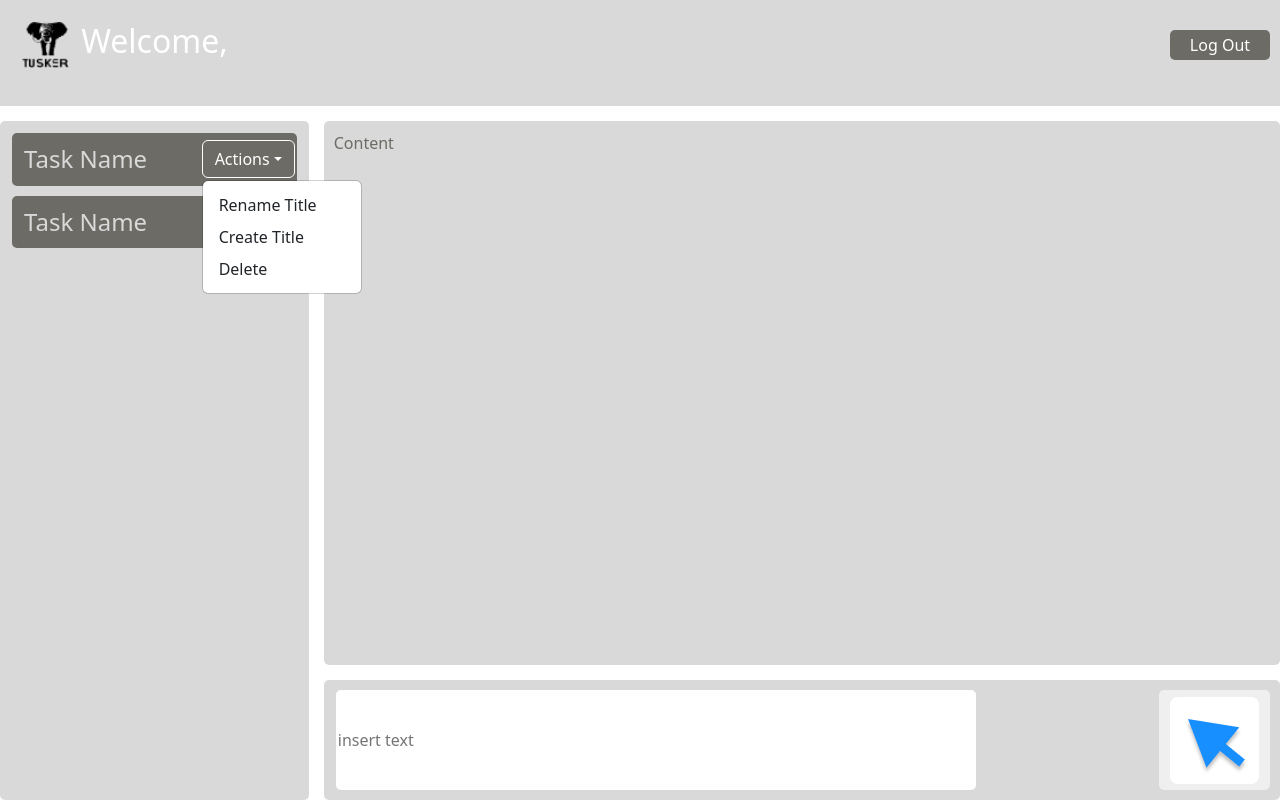
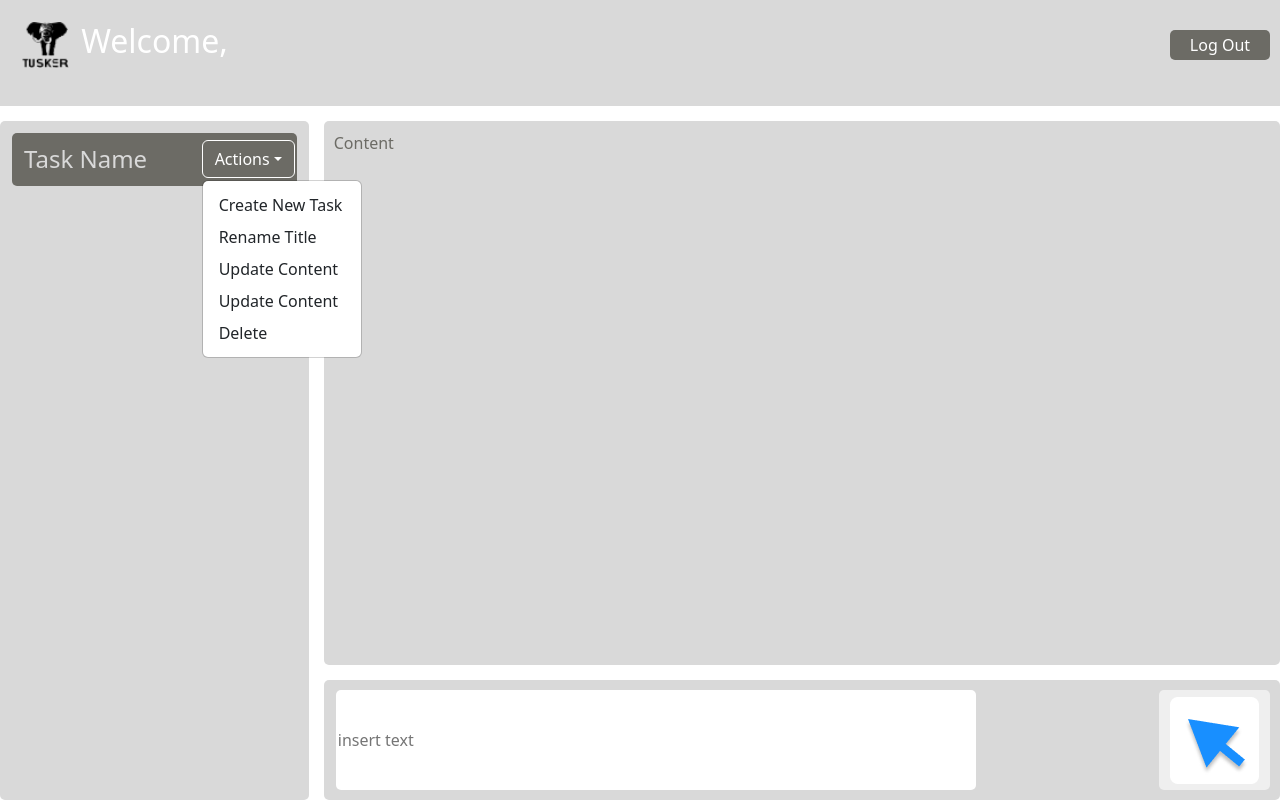
Before and after one commit to Ramis-alt/module-4-final, a React (Vite) app: page /main in a window 1280 px wide. Both pictures are taken after a click on the button "Actions". Built offline with nearby package versions, Linux system fonts and the light colour scheme.

Commit message:
continuing changes to backend, DropdownMenu, Sidebar and Footer

```diff
--- a/src/assets/components/DropdownMenu.jsx
+++ b/src/assets/components/DropdownMenu.jsx
@@ -1,10 +1,52 @@
 import React from 'react';
 import Dropdown from 'react-bootstrap/Dropdown';
+import { deleteTask, updateTask, createTask, getTasks } from '../../ApiServices/TasksService';
 
 //the DropdownMenu function will make HTTP requests to the backend
 //and return the data to the user
 
-function DropdownMenu() {
+function DropdownMenu({ taskId }) {
+//fetches the tasks
+  const handleFetchedTasks = async () => {
+    try {
+      await getTasks();
+    } catch (error) {
+      console.error('Error fetching tasks:', error);
+    }
+  };
+//creates new content for the task
+  const handleNewContentTask = async () => {
+    try {
+      await createTask(taskId);
+    } catch (error) {
+      console.error('Error creating task:', error);
+    }
+  };
+
+//deletes content and title for the task
+  const handleDeletedTask = async () => {
+    try {
+      await deleteTask(taskId);
+    } catch (error) {
+      console.error('Error deleting task:', error);
+    }
+  };
+//updates the content for the task. Will need to be tied to the input field in the Footer.jsx
+  const handleUpdatedTask = async () => {
+    try {
+      await updateTask(taskId);
+    } catch (error) {
+      console.error('Error updating task:', error);
+    }
+  };
+//renames the title for the task. Will need to be tied to the input field in the Footer.jsx
+  const handleRenamedTask = async () => {
+    try {
+      await updateTask(taskId);
+    } catch (error) {
+      console.error('Error renaming task:', error);
+    }
+  };
   return (
     <Dropdown className='fixed--button'>
       <Dropdown.Toggle variant="Primary" id="dropdown-basic">
@@ -12,9 +54,11 @@ function DropdownMenu() {
       </Dropdown.Toggle>
 
       <Dropdown.Menu>
-        <Dropdown.Item href="#/action-1">Rename Title</Dropdown.Item>
-        <Dropdown.Item href="#/action-1">Create Title</Dropdown.Item>
-        <Dropdown.Item href="#/action-3">Delete</Dropdown.Item>
+        <Dropdown.Item href="#/action-1" onClick={handleFetchedTasks}>Create New Task</Dropdown.Item>
+        <Dropdown.Item href="#/action-2" onClick={handleRenamedTask}>Rename Title</Dropdown.Item>
+        <Dropdown.Item href="#/action-3" onClick={handleUpdatedTask}>Update Content</Dropdown.Item>
+        <Dropdown.Item href="#/action-4" onClick={handleNewContentTask}>Update Content</Dropdown.Item>
+        <Dropdown.Item href="#/action-5" onClick={handleDeletedTask}>Delete</Dropdown.Item>
       </Dropdown.Menu>
     </Dropdown>
   );
--- a/src/assets/components/Sidebar.jsx
+++ b/src/assets/components/Sidebar.jsx
@@ -13,11 +13,11 @@ import DropdownMenu from './DropdownMenu';
 //each of the h3 elements will be update through useState and the backend
 
 const Sidebar = () => {
-  const [newTitleValue, setNewTitleValue] = useState('');
-  const [editTitleId, setEditTitleId] = useState('null');
-  const [currentTitleEditing, setCurrentTitleEditing] = useState('');
+  // const [newTitleValue, setNewTitleValue] = useState('');
+  // const [editTitleId, setEditTitleId] = useState('null');
+  // const [currentTitleEditing, setCurrentTitleEditing] = useState('');
 
-  const [titulo, setTitulo] = useState('');
+  // const [titulo, setTitulo] = useState('');
 
   // useEffect(() => {
   //   const fetchUser = async () => {
@@ -65,14 +65,6 @@ const Sidebar = () => {
           <DropdownMenu/>
         </div>
       </div>
-      <div className='side--content'>
-        <div className='sidebar--edit'>
-          <h4 className='tasks--edit'>Task Name</h4>
-        </div>
-        <div className='sidebar--dropdown'>
-          <DropdownMenu/>
-        </div>
-      </div>
     </aside>
 
   )
```
Also changed, not shown: 1 other file (tests, documents, lock files or other folders).
